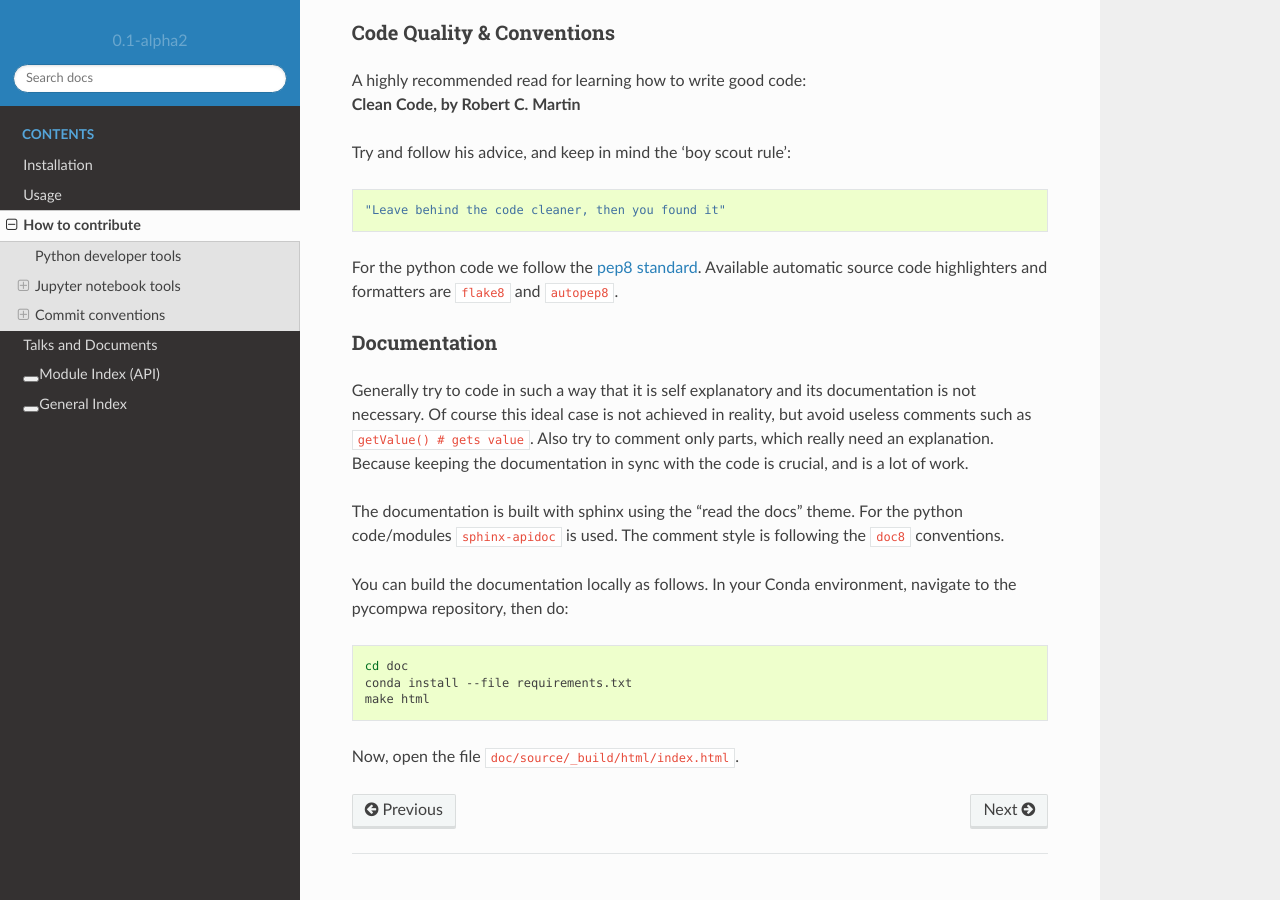
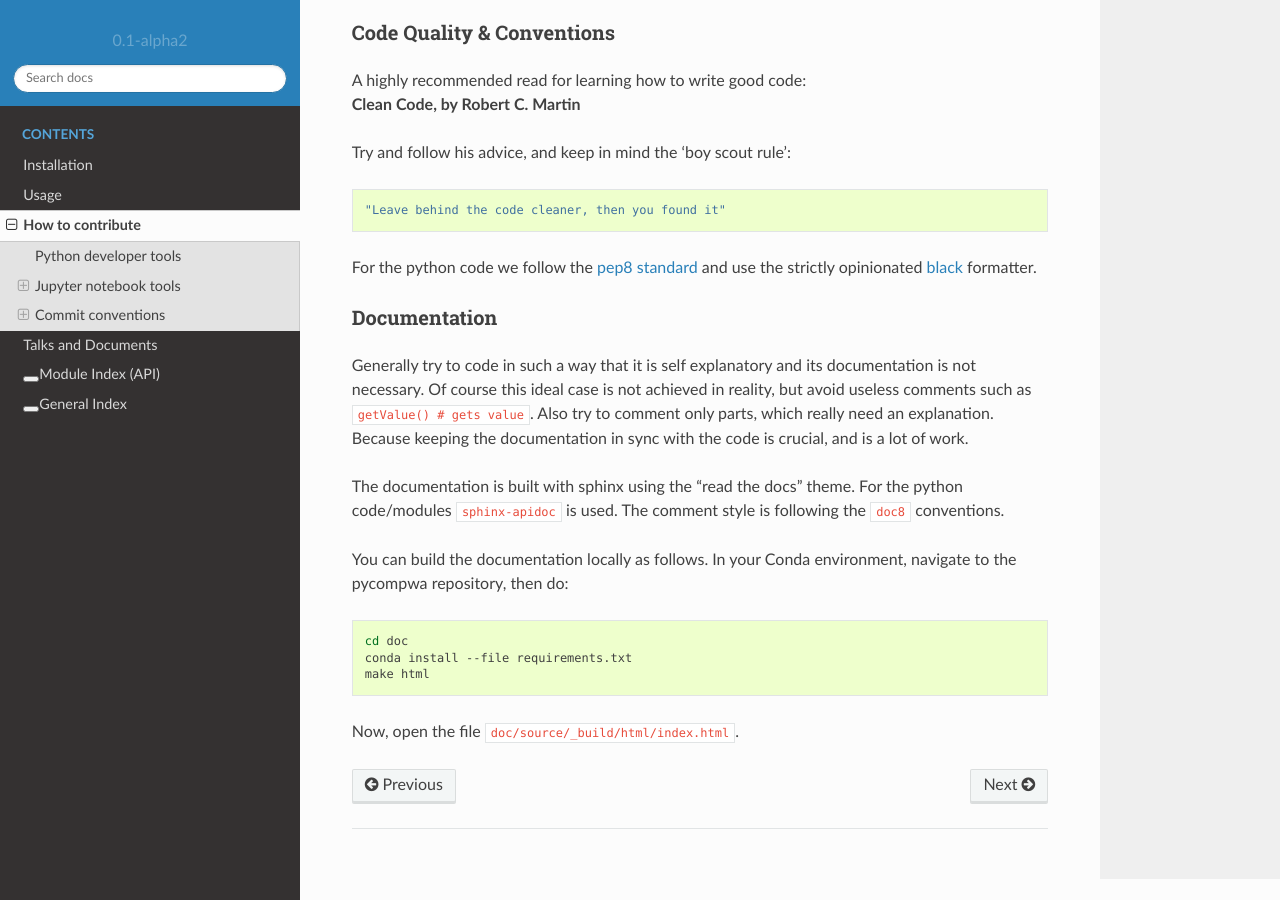
Before and after one commit to ComPWA/pycompwa, a Sphinx documentation site: the page built from doc/source/contribute.rst, in a window 1280 px wide and 900 px high, scrolled down 4061 px. Built offline with Sphinx 7.4.7 and the Read the Docs theme 2.0.0, drawn with Linux system fonts in a browser that asks for light colours; pages that are not in the unit, such as notebooks, are missing from menus; the version number is read from the project's files by our own code.

Commit message:
docs: add black badge (and improve other badges)

```diff
--- a/doc/source/contribute.rst
+++ b/doc/source/contribute.rst
@@ -234,8 +234,8 @@
   "Leave behind the code cleaner, then you found it"
 
 For the python code we follow the `pep8 standard
-<https://www.python.org/dev/peps/pep-0008/>`_. Available automatic source code
-highlighters and formatters are ``flake8`` and ``autopep8``.
+<https://www.python.org/dev/peps/pep-0008/>`_ and use the strictly opinionated
+`black <https://github.com/psf/black>`_ formatter.
 
 Documentation
 -------------
```
Also changed, not shown: README.rst (+17 -4 lines), doc/source/index.rst (+22 -0 lines), .travis.yml.
